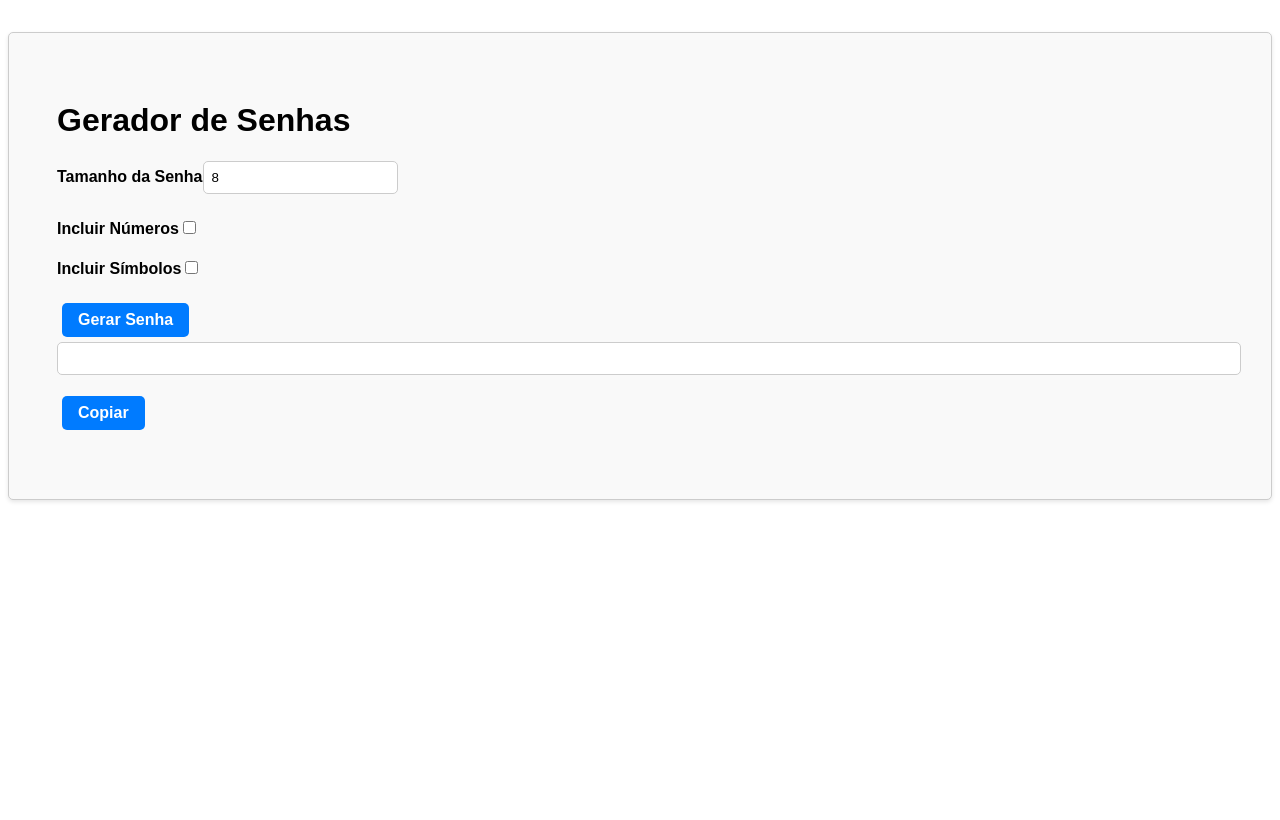
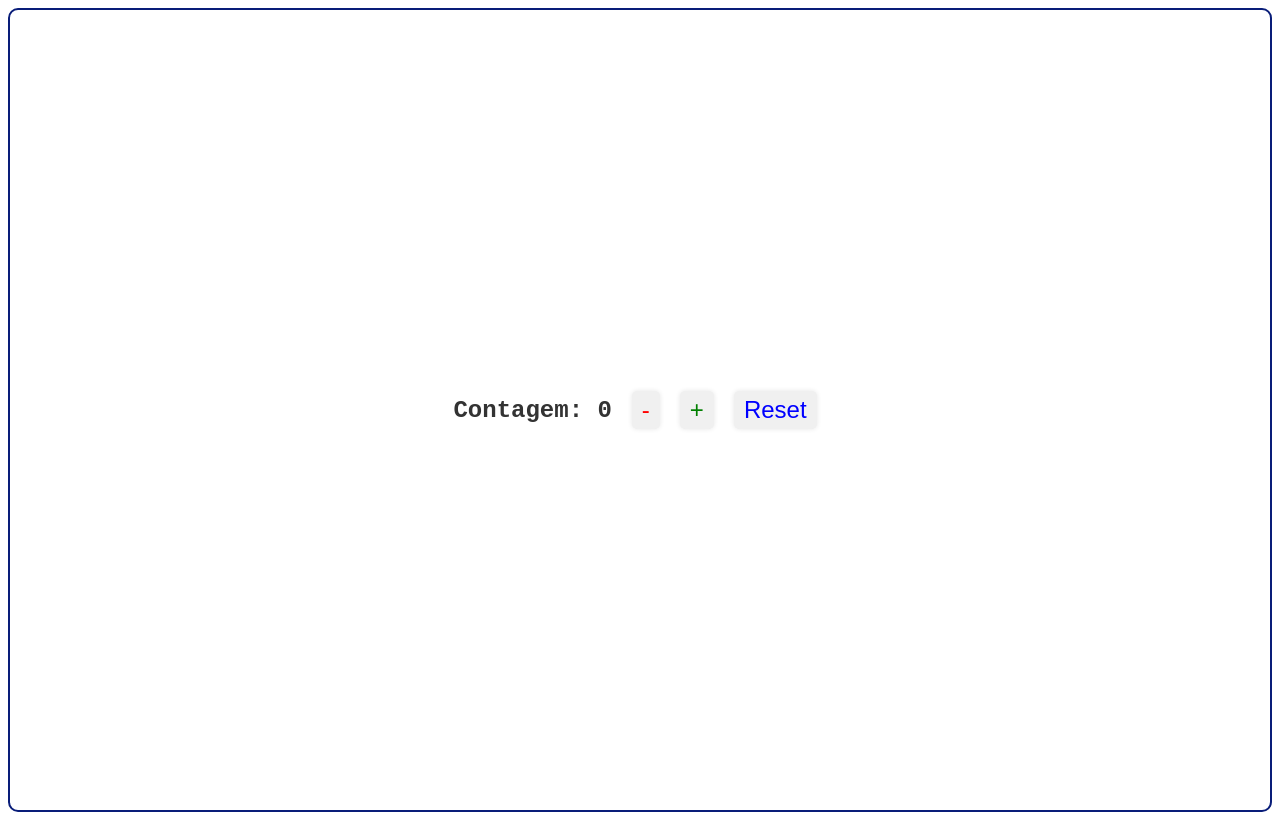
Before and after one commit to leoportogtr86/react-gerador-senhas, a React (Vite) app: page / in a window 1280 px wide. Built offline with nearby package versions, Linux system fonts and the light colour scheme.

Commit message:
contador

```diff
--- a/src/App.jsx
+++ b/src/App.jsx
@@ -1,12 +1,12 @@
-import {useState} from 'react'
 import './App.css'
+import Contador from './components/Contador/index.jsx';
 import GeradorSenha from "./components/GeradorSenha/index.jsx";
 
 function App() {
 
     return (
         <div>
-            <GeradorSenha/>
+            <Contador />
         </div>
     )
 }
--- /dev/null
+++ b/src/components/Contador/Contador.css
@@ -0,0 +1,62 @@
+.contador {
+    display: flex;
+    justify-content: center;
+    align-items: center;
+    height: 100vh;
+    font-size: 2rem;
+    font-family: 'Courier New', Courier, monospace;
+    color: #333;
+    font-weight: bold;
+    border: 2px solid #091d79;
+    border-radius: 10px;
+    text-align: center;
+}
+
+.contador button {
+    font-size: 1.5rem;
+    margin: 0 10px;
+    padding: 5px 10px;
+    border: none;
+    border-radius: 5px;
+    background-color: #f0f0f0;
+    color: #333;
+    box-shadow: 0 0 5px rgba(0, 0, 0, 0.1);
+    transition: transform 0.3s;
+}
+
+.contador button:hover {
+    cursor: pointer;
+    transition: transform 0.7s;
+    box-shadow: 0 0 5px rgba(0, 0, 0, 0.3);
+}
+
+.contador button:active {
+    transform: scale(0.9);
+}
+
+.contador button:focus {
+    outline: none;
+}
+
+.contador button:disabled {
+    background-color: #ccc;
+    color: #666;
+    cursor: not-allowed;
+}
+
+.contador .label {
+    font-size: 1.5rem;
+    margin-right: 10px;
+}
+
+.contador .inc {
+    color: green;
+}
+
+.contador .dec {
+    color: red;
+}
+
+.contador .reset {
+    color: blue;
+}
--- /dev/null
+++ b/src/components/Contador/index.jsx
@@ -0,0 +1,31 @@
+import { useState } from "react";
+import "./Contador.css"
+
+//1. **Contador Simples:** Crie um componente de contador que incrementa o valor em 1 cada vez que um botão é clicado.
+//2. **Decrementador:** Adapte o exercício do contador para incluir um botão que decrementa o valor em 1.
+
+const Contador = () => {
+    const [count, setCount] = useState(0);
+
+    const inc = () => {
+        setCount((prev) => prev + 1);
+    }
+    const dec = () => {
+        setCount((prev) => prev - 1);
+    }
+
+    const reset = () => {
+        setCount(0);
+    }
+
+    return (
+        <div className="contador">
+            <p className="label">Contagem: {count}</p>
+            <button className="dec" type="button" onClick={dec}>-</button>
+            <button className="inc" type="button" onClick={inc}>+</button>
+            <button className="reset" type="button" onClick={reset}>Reset</button>
+        </div>
+    )
+}
+
+export default Contador;
```
